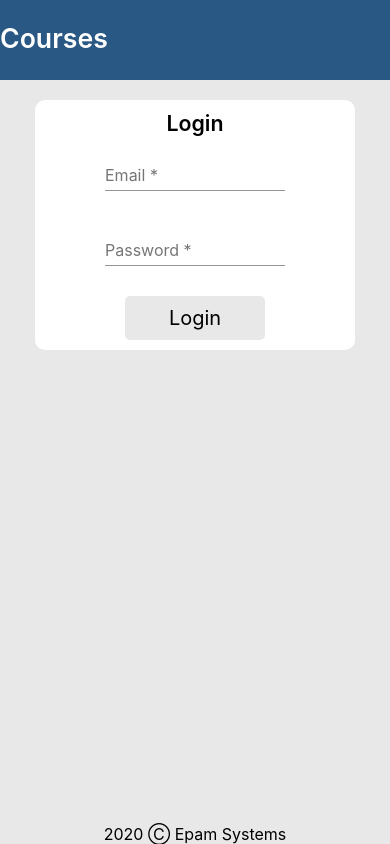
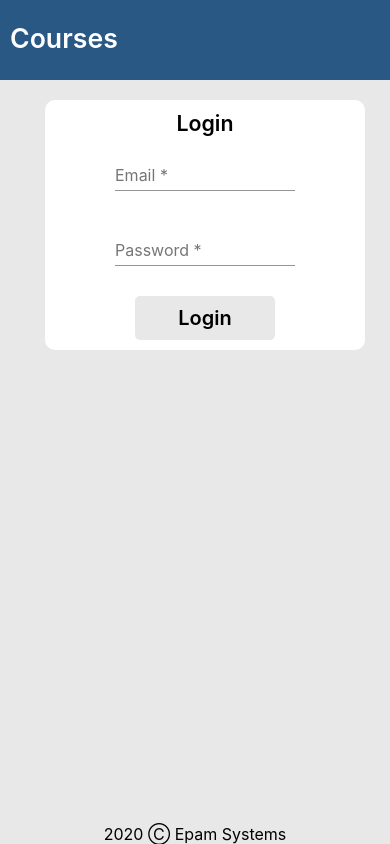
Before and after one commit to mitr0fan/EpamAngular, an Angular app: page /login in a window 390 px wide. Built offline with nearby package versions, Linux system fonts and the light colour scheme.

Commit message:
fixed styles

```diff
--- a/common/styles-constants.scss
+++ b/common/styles-constants.scss
@@ -31,5 +31,6 @@ $font-size-small-mobile: 12pt;
         font-size: $font-size-standart-mobile;
         width: 140px;
         height: 50px;
+        font-weight: 600;
     }
 }
--- a/src/app/app.component.scss
+++ b/src/app/app.component.scss
@@ -5,6 +5,7 @@
     margin-bottom: 30px;
     @media (max-width: 500px) {
         width: 100%;
+        padding: 10px;
         padding-top: 90px;
     }
 }
--- a/src/app/core/header/header.component.scss
+++ b/src/app/core/header/header.component.scss
@@ -17,30 +17,32 @@
         position: relative;
         font-size: $font-size-standart;
         display: flex;
+        align-items: center;
+        justify-content: space-between;
         @media (max-width: 500px) {
             width: 100%;
         }
     }
     .header__logo {
-        align-self: center;
         font: {
             size: $font-size-large;
             weight: 600;
         }
         padding-bottom: 5px;
+        flex-grow: 1;
         @media (max-width: 500px) {
             font-size: $font-size-large-mobile;
+            margin-left: 10px;
+            flex-grow: 0;
         }
     }
     .header__login {
-        align-self: center;
-        flex-grow: 1;
-        text-align: end;
         padding-right: 50px;
         padding-bottom: 2px;
         @media (max-width: 500px) {
             font-size: $font-size-standart-mobile;
-            padding-right: 10px;
+            margin-right: 10px;
+            width: 0px;
         }
     }
     .header__button {
@@ -56,6 +58,5 @@
         background-color: white;
         margin-right: 10px;
         color: black;
-        align-self: center;
     }
 }
--- a/src/app/core/search/search.component.scss
+++ b/src/app/core/search/search.component.scss
@@ -19,6 +19,7 @@
         border-bottom: solid 1px $main-color-blue;
         @media (max-width: 500px) {
             width: 230px;
+            height: 50px;
         }
     }
     .search-panel__button_right {
--- a/src/app/courses-list/course-item/course-item.component.scss
+++ b/src/app/courses-list/course-item/course-item.component.scss
@@ -67,5 +67,8 @@
         display: inline-block;
         position: absolute;
         top: 2px;
+        @media (max-width: 500px) {
+            font-size: 25pt;
+        }
     }
 }
```
